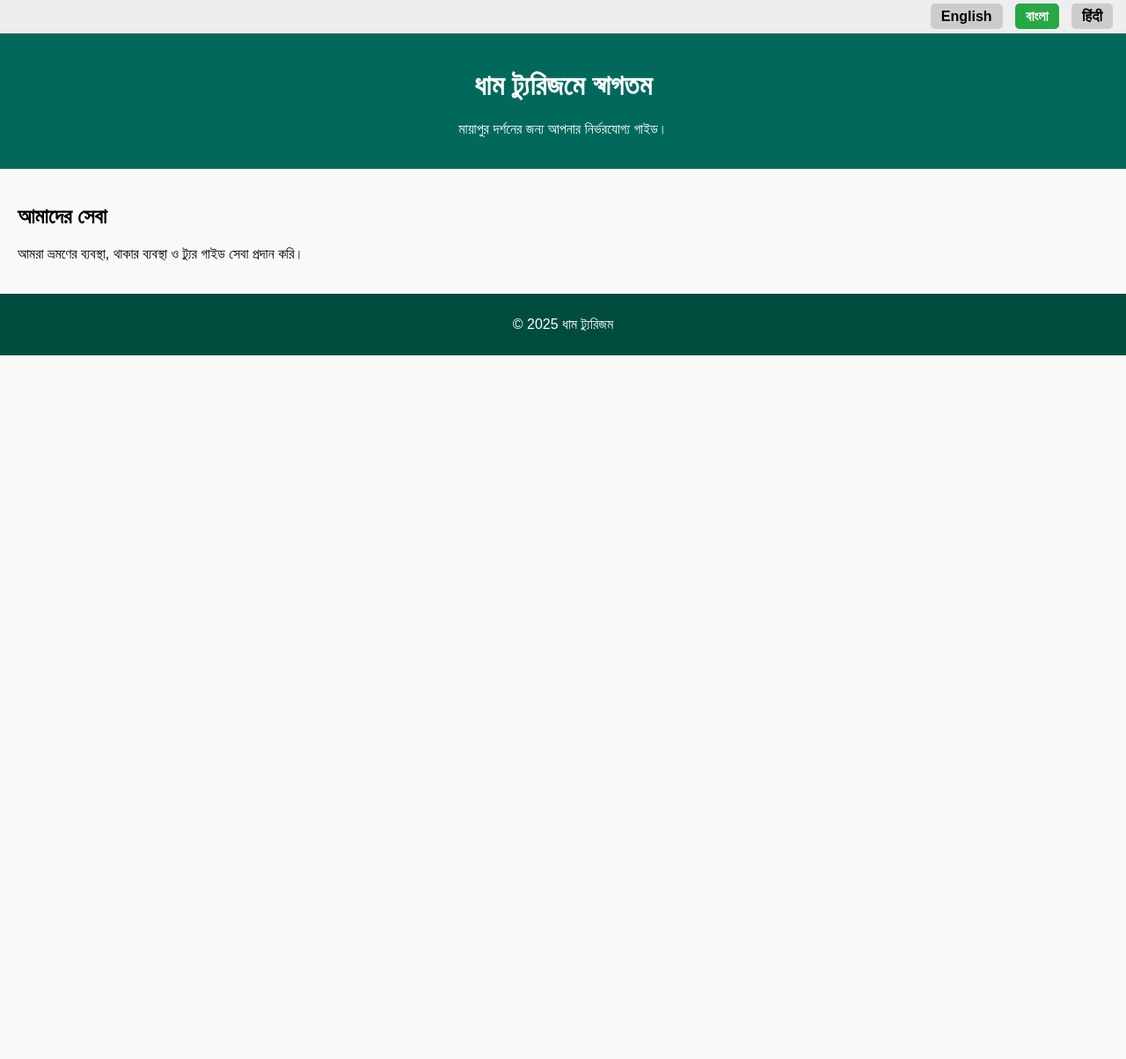
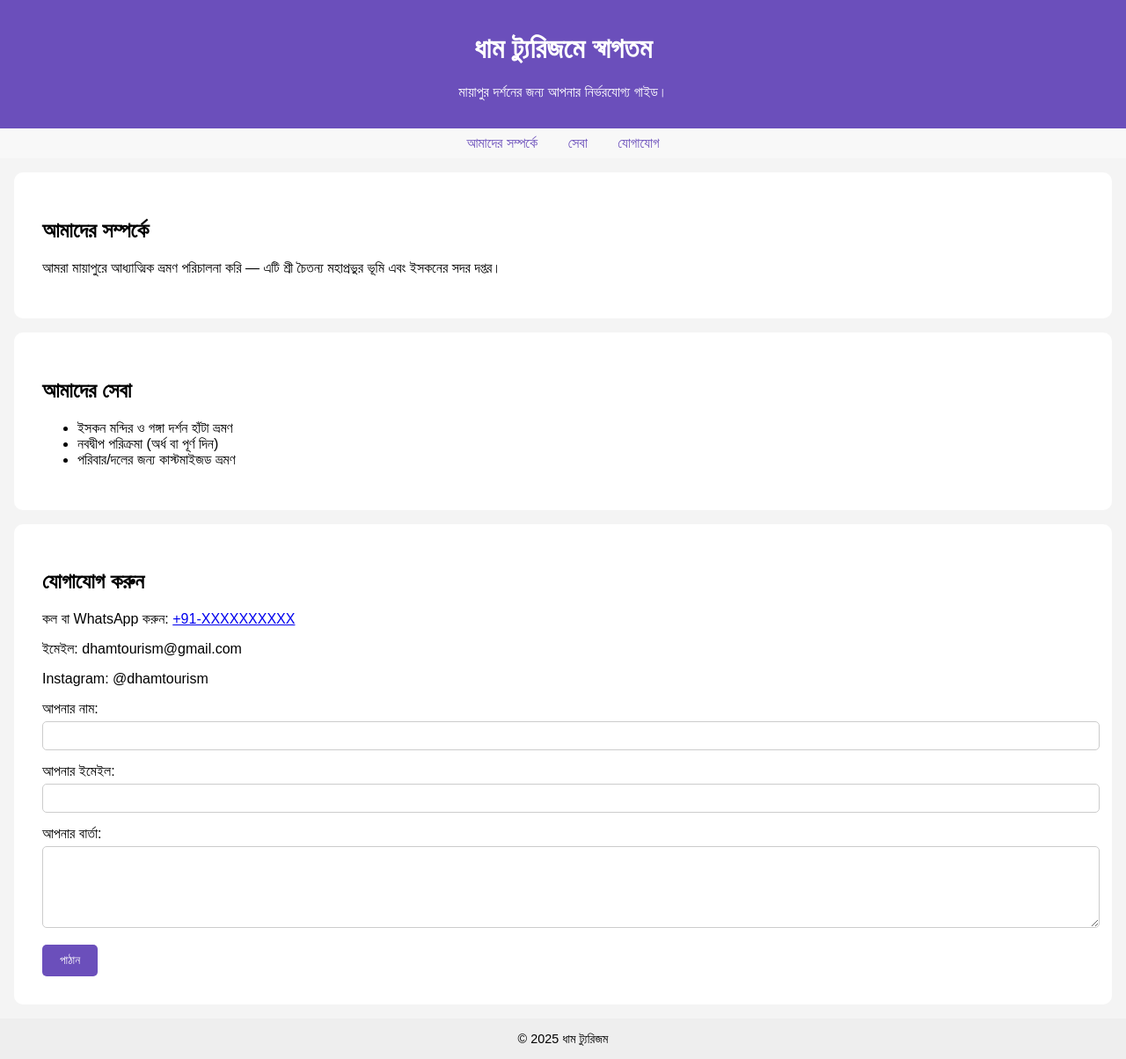
Before and after one commit to kanaikish/dham-tourism, a plain HTML site: page bn.html in a window 1280 px wide. Shown: the whole page at 88% size. Before the commit the page ends 800 px from the top, so only its background shows below. Drawn offline with Linux system fonts and the light colour scheme.

Commit message:
Update bn.html

```diff
--- a/bn.html
+++ b/bn.html
@@ -7,76 +7,107 @@
   <style>
     body {
       font-family: sans-serif;
+      background: #f4f4f4;
       margin: 0;
       padding: 0;
-      background-color: #f9f9f9;
     }
     header {
-      background-color: #00695c;
+      background: #6b4fbb;
       color: white;
-      padding: 20px;
+      padding: 1em;
       text-align: center;
     }
     nav {
-      background-color: #004d40;
-      padding: 10px;
+      background: #f8f8f8;
+      padding: 0.5em;
       text-align: center;
     }
     nav a {
-      color: white;
-      margin: 0 10px;
+      margin: 0 15px;
       text-decoration: none;
+      color: #6b4fbb;
     }
     section {
-      padding: 20px;
+      padding: 2em;
+      background: white;
+      margin: 1em;
+      border-radius: 10px;
     }
     footer {
-      background-color: #004d40;
+      text-align: center;
+      background: #eee;
+      padding: 1em;
+      font-size: 0.9em;
+    }
+    input, textarea {
+      width: 100%;
+      margin-top: 5px;
+      margin-bottom: 15px;
+      padding: 8px;
+      border: 1px solid #ccc;
+      border-radius: 5px;
+    }
+    button {
+      padding: 10px 20px;
+      background-color: #6b4fbb;
       color: white;
-      text-align: center;
-      padding: 10px;
+      border: none;
+      border-radius: 5px;
+      cursor: pointer;
     }
-    .lang-buttons {
-      text-align: right;
-      padding: 10px;
-      background-color: #eee;
-    }
-    .lang-buttons a {
-      margin: 0 5px;
-      padding: 6px 12px;
-      text-decoration: none;
-      border-radius: 5px;
-      font-weight: bold;
-    }
-    .lang-buttons .active {
-      background-color: #28a745;
-      color: white;
-    }
-    .lang-buttons .inactive {
-      background-color: #ccc;
-      color: black;
+    button:hover {
+      background-color: #5639a8;
     }
   </style>
 </head>
 <body>
-  <div class="lang-buttons">
-    <a href="index.html" class="inactive">English</a>
-    <a href="bn.html" class="active">বাংলা</a>
-    <a href="hi.html" class="inactive">हिंदी</a>
-  </div>
-
   <header>
     <h1>ধাম ট্যুরিজমে স্বাগতম</h1>
     <p>মায়াপুর দর্শনের জন্য আপনার নির্ভরযোগ্য গাইড।</p>
   </header>
 
-  <section>
+  <nav>
+    <a href="#about">আমাদের সম্পর্কে</a>
+    <a href="#services">সেবা</a>
+    <a href="#contact">যোগাযোগ</a>
+  </nav>
+
+  <section id="about">
+    <h2>আমাদের সম্পর্কে</h2>
+    <p>আমরা মায়াপুরে আধ্যাত্মিক ভ্রমণ পরিচালনা করি — এটি শ্রী চৈতন্য মহাপ্রভুর ভূমি এবং ইসকনের সদর দপ্তর।</p>
+  </section>
+
+  <section id="services">
     <h2>আমাদের সেবা</h2>
-    <p>আমরা ভ্রমণের ব্যবস্থা, থাকার ব্যবস্থা ও ট্যুর গাইড সেবা প্রদান করি।</p>
+    <ul>
+      <li>ইসকন মন্দির ও গঙ্গা দর্শন হাঁটা ভ্রমণ</li>
+      <li>নবদ্বীপ পরিক্রমা (অর্ধ বা পূর্ণ দিন)</li>
+      <li>পরিবার/দলের জন্য কাস্টমাইজড ভ্রমণ</li>
+    </ul>
+  </section>
+
+  <section id="contact">
+    <h2>যোগাযোগ করুন</h2>
+    <p>কল বা WhatsApp করুন: <a href="https://wa.me/91XXXXXXXXXX">+91-XXXXXXXXXX</a></p>
+    <p>ইমেইল: dhamtourism@gmail.com</p>
+    <p>Instagram: @dhamtourism</p>
+
+    <form action="https://formspree.io/f/xovdwyjj" method="POST">
+      <label>আপনার নাম:
+        <input type="text" name="name" required>
+      </label>
+      <label>আপনার ইমেইল:
+        <input type="email" name="email" required>
+      </label>
+      <label>আপনার বার্তা:
+        <textarea name="message" rows="5" required></textarea>
+      </label>
+      <button type="submit">পাঠান</button>
+    </form>
   </section>
 
   <footer>
-    <p>© 2025 ধাম ট্যুরিজম</p>
+    © 2025 ধাম ট্যুরিজম
   </footer>
 </body>
 </html>
```
